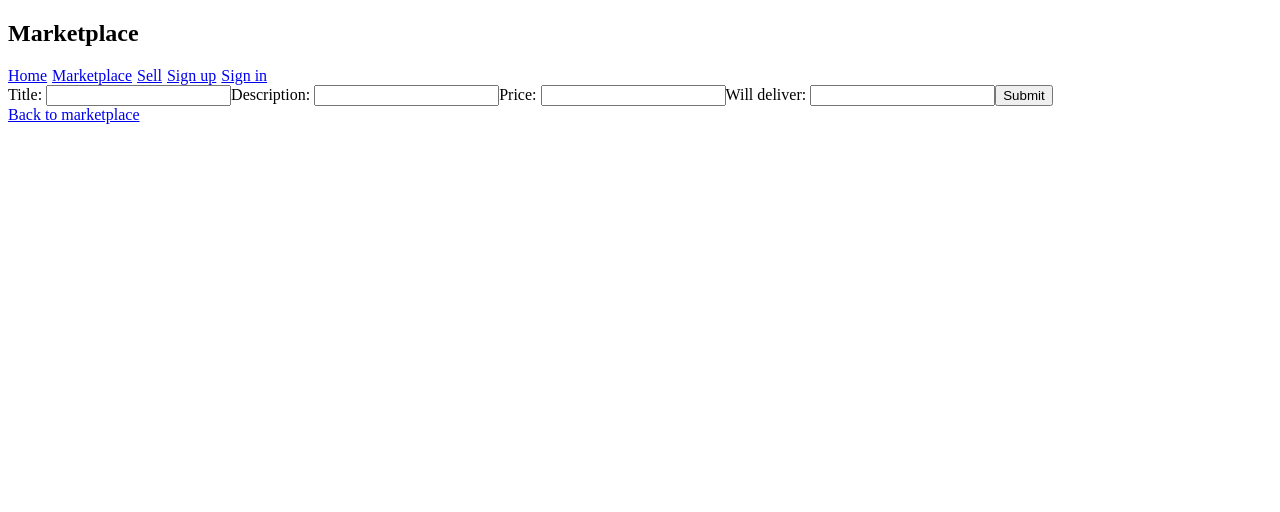
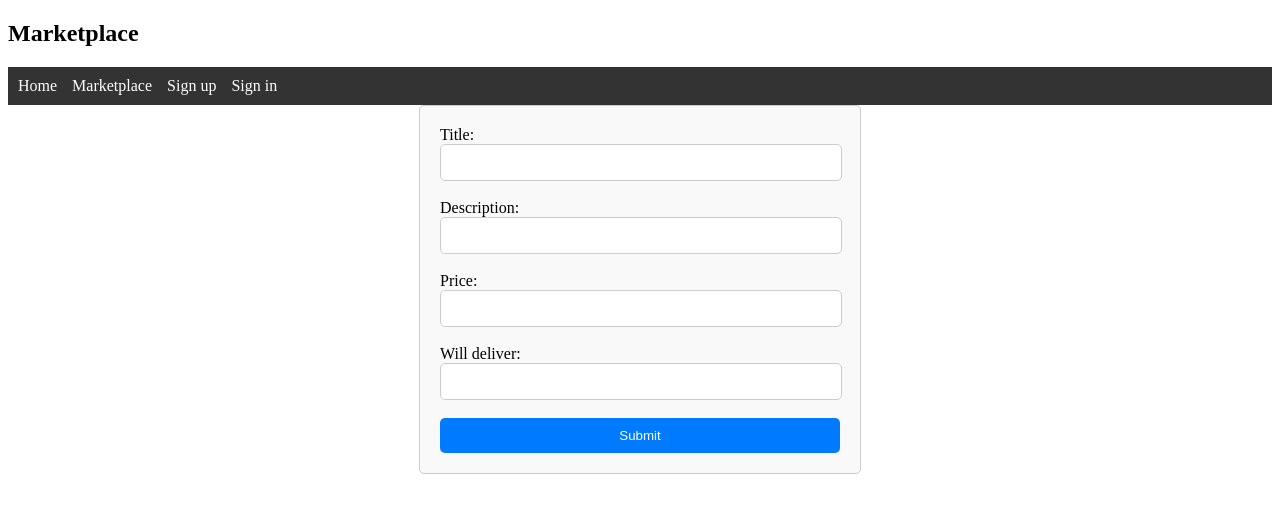
Before and after one commit to JT4848/strangers-things, a React (Vite) app in the folder strangersthings/: page /user/post in a window 1280 px wide. Shown: the top 512 px of the page. Built offline with nearby package versions, Linux system fonts and the light colour scheme.

Commit message:
fixed some bugs added css

```diff
--- a/strangersthings/src/App.css
+++ b/strangersthings/src/App.css
@@ -20,3 +20,97 @@
 .myLinks{
   margin-right: 5px;
 }
+
+nav {
+  background-color: #333;
+  padding: 10px 0;
+}
+
+nav a {
+  color: white;
+  text-decoration: none;
+  margin: 0 10px;
+}
+
+.posts-container {
+  display: flex;
+  flex-wrap: wrap;
+  justify-content: space-between;
+  margin: 20px;
+}
+
+.post-card {
+  width: calc(30% - 20px);
+  background-color: #f5f5f5;
+  border: 1px solid #ddd;
+  padding: 10px;
+  margin-bottom: 20px;
+  border-radius: 5px;
+  box-shadow: 0 2px 4px rgba(0, 0, 0, 0.1);
+  transition: transform 0.2s ease-in-out;
+}
+
+.post-card:hover {
+  transform: scale(1.02);
+}
+
+.user-post-form {
+  max-width: 400px;
+  margin: 0 auto;
+  padding: 20px;
+  border: 1px solid #ccc;
+  border-radius: 5px;
+  background-color: #f9f9f9;
+}
+
+.user-post-form label {
+  display: block;
+  margin-bottom: 8px;
+}
+
+.user-post-form input {
+  width: 95%;
+  padding: 10px;
+  margin-bottom: 10px;
+  border: 1px solid #ccc;
+  border-radius: 5px;
+}
+
+
+.user-post-form input[type="text"],
+.user-post-form input[type="number"],
+.user-post-form input[type="text"] {
+  width: 100%;
+  padding: 10px;
+  margin-bottom: 10px;
+  border: 1px solid #ccc;
+  border-radius: 5px;
+}
+
+.user-post-form button {
+  display: block;
+  width: 100%;
+  padding: 10px;
+  background-color: #007BFF;
+  color: #fff;
+  border: none;
+  border-radius: 5px;
+  cursor: pointer;
+  transition: background-color 0.3s;
+}
+
+.user-post-form button:hover {
+  background-color: #0056b3;
+}
+
+.user-post-form a {
+  display: block;
+  text-align: center;
+  margin-top: 10px;
+  color: #007BFF;
+  text-decoration: none;
+}
+
+h1{
+  text-align: center;
+}
--- a/strangersthings/src/App.jsx
+++ b/strangersthings/src/App.jsx
@@ -7,27 +7,38 @@ import SinglePost from './components/SinglePost'
 import RegisterUser from './components/RegisterUser'
 import SignInUser from './components/SignInUser'
 import UserPosts from './components/UserPosts'
-
+import LogoutButton from './components/LogoutButton';
 
 const App = () => {
   const [selectedPost, setSelectedPost] = useState(null);
   const [mytoken, setMyToken] = useState(null);
 
   const handleDetailsClick = (post) => {
-    console.log(post);
     setSelectedPost(post);
   }
 
-console.log(`app.jsx token ${mytoken}`)
+  const handleLogout = () => {
+    setMyToken(null);
+  }
+
   return (
     <>
     <h2 className='myLinks'>Marketplace</h2>
     <nav>
       <Link to='/' className='myLinks'>Home</Link>
       <Link to='/posts' className='myLinks'>Marketplace</Link>
-      <Link to='/user/post' className='myLinks'>Sell</Link>
-      <Link to='/users/register' className='myLinks'>Sign up</Link>
-      <Link to='/users/login' className='myLinks'>Sign in</Link>
+      {mytoken ? (
+        <>
+        <Link to='/user/post' className='myLinks'>Sell</Link>
+        <LogoutButton handleLogout={handleLogout} />
+        </>
+      ) : null}
+      {mytoken ? null : (
+        <>
+          <Link to='/users/register' className='myLinks'>Sign up</Link>
+          <Link to='/users/login' className='myLinks'>Sign in</Link>
+        </>
+      )}
     </nav>
     <Routes>
       <Route path='/' element={<Homepage />}/>
--- a/strangersthings/src/components/AllPosts.jsx
+++ b/strangersthings/src/components/AllPosts.jsx
@@ -20,20 +20,23 @@ const AllPosts = ({ handleDetailsClick }) => {
 
   return(
     <>
+    <div className="posts-container">
       {
         forSalePosts.map((forSale) => {
           return(
+            <div className="post-card" key={forSale._id}>
             <section key={forSale._id}>
               <h2>{forSale.title}</h2>
               <h6>{forSale.description}</h6>
               <h6>Price: {forSale.price}</h6>
               <h2>{forSale.willDeliver}</h2>
-              {/* <button onClick={() => handleDetailsClick(forSale._id)}>Details</button> */}
               <Link onClick={() => handleDetailsClick(forSale)} to ={`/details/${forSale._id}`}>Details</Link>
             </section>
+            </div>
           )
         })
       }
+      </div>
     </>
   )
 }
--- /dev/null
+++ b/strangersthings/src/components/LogoutButton.jsx
@@ -0,0 +1,13 @@
+
+
+
+const LogoutButton = ({ handleLogout }) => {
+  return (
+    <button className='myLinks' onClick={handleLogout}>
+      Logout
+    </button>
+  );
+}
+
+
+export default LogoutButton;
--- a/strangersthings/src/components/RegisterUser.jsx
+++ b/strangersthings/src/components/RegisterUser.jsx
@@ -1,4 +1,4 @@
-import { Link } from "react-router-dom";
+import { Link, useNavigate } from "react-router-dom";
 import { useState } from "react";
 
 
@@ -7,6 +7,7 @@ import { useState } from "react";
 const RegisterUser = ({ setMyToken }) => {
   const [username, setUsername] = useState('');
   const [password, setPassword] = useState('');
+  const navigate = useNavigate();
 
   const cohortName = "2306-FSA-ET-WEB-FT-SF";
   const API_URL = `https://strangers-things.herokuapp.com/api/${cohortName}`;
@@ -28,31 +29,30 @@ const RegisterUser = ({ setMyToken }) => {
         })
       })
       const data = await response.json();
-      console.log(data)
       if(data.success){
         setUsername('');
         setPassword('')
         setMyToken(data.data.token)
+        navigate('/');
         alert(`user registered successfully ${data.data.message}`)
       }
       else{
-        console.log(`couldnt create new user :/`)
+        alert(`couldnt create new user :/`)
       }
     }
 
   return(
     <>
     <h1>Sign up</h1>
-      <form onSubmit={registerUser}>
+      <form onSubmit={registerUser} className="user-post-form">
         <label>
           Username: <input value={username} onChange={(e) => setUsername(e.target.value)}/>
         </label>
         <label>
-          Password: <input value={password} onChange={(e) => setPassword(e.target.value)}/>
+          Password: <input type="password" value={password} onChange={(e) => setPassword(e.target.value)}/>
         </label>
         <button>Submit</button>
       </form>
-      <Link to='/posts' className='signUpMarketplaceLink'>Back to marketplace</Link>
     </>
   )
 }
--- a/strangersthings/src/components/SignInUser.jsx
+++ b/strangersthings/src/components/SignInUser.jsx
@@ -1,8 +1,9 @@
 import { useState } from "react";
-import { Link } from "react-router-dom";
+import { Link, useNavigate } from "react-router-dom";
 
 
 const SignInUser = ({setMyToken}) => {
+  const navigate = useNavigate();
 
   const [username, setUsername] = useState('');
   const [password, setPassword] = useState('');
@@ -26,30 +27,28 @@ const SignInUser = ({setMyToken}) => {
         })
       })
       const data = await response.json();
-      console.log(data)
       if(data.success){
         setUsername('');
         setPassword('')
         setMyToken(data.data.token)
-        alert(`user signed in successfully ${data.data.message}`)
+        navigate('/');
       }
       else{
-        console.log(`couldnt sign in user :/`)
+        alert(`couldnt sign in user :/`)
       }
   }
   return(
     <>
     <h1>Sign in</h1>
-      <form onSubmit={signInUser}>
+      <form onSubmit={signInUser} className="user-post-form">
         <label>
           Username: <input value={username} onChange={e => setUsername(e.target.value)}/>
         </label>
         <label>
-          Password: <input value={password} onChange={e => setPassword(e.target.value)}/>
+          Password: <input type="password" value={password} onChange={e => setPassword(e.target.value)}/>
         </label>
         <button>Submit</button>
       </form>
-      <Link to='/posts' className='signInMarketplaceLink'>Back to marketplace</Link>
     </>
   )
 }
--- a/strangersthings/src/components/SinglePost.jsx
+++ b/strangersthings/src/components/SinglePost.jsx
@@ -1,14 +1,11 @@
-import { Link } from "react-router-dom";
+import { useEffect, useState } from 'react';
+import { Link } from 'react-router-dom';
 
-
-
-
-
-const SinglePost = ({selectedPost, mytoken}) => {
+const SinglePost = ({ selectedPost, mytoken }) => {
+  const [postOwner, setPostOwner] = useState(null);
 
   const cohortName = "2306-FSA-ET-WEB-FT-SF";
   const API_URL = `https://strangers-things.herokuapp.com/api/${cohortName}`;
-
 
   const deletePost = async (id) => {
     const response = await fetch(`${API_URL}/posts/${id}`, {
@@ -17,38 +14,53 @@ const SinglePost = ({selectedPost, mytoken}) => {
         'Content-Type': 'application/json',
         'Authorization': `Bearer ${mytoken}`
       }
-    })
+    });
     const data = await response.json();
-    if(data.success){
-      alert(`item successfully deleted`)
+    if (data.success) {
+      alert(`Item successfully deleted`);
+    } else {
+      alert(`Couldn't delete the post.`);
     }
-    else{
-      alert(`couldnt delete :/`)
-    }
-    return data;
-  }
+  };
 
-console.log(selectedPost)
-  return(
+  useEffect(() => {
+    const fetchPostOwner = async () => {
+      if (selectedPost) {
+        const response = await fetch(`${API_URL}/users/me`, {
+          headers: {
+            'Authorization': `Bearer ${mytoken}`
+          }
+        });
+        const data = await response.json();
+        if (data.data) {
+          setPostOwner(data.data.username);
+        }
+      }
+    };
+
+    fetchPostOwner();
+  }, [selectedPost, mytoken]);
+
+  return (
     <>
-      {
-        selectedPost && (
+      {selectedPost && (
         <section>
-          <h2>This posts details</h2>
+          <h2>This post's details</h2>
           <h4>{selectedPost.title}</h4>
           <h4>{selectedPost.description}</h4>
           <h4>Price: {selectedPost.price}</h4>
           <h4>{selectedPost.willDeliver}</h4>
           <h4>Post id: {selectedPost._id}</h4>
-          <Link to='/posts' className='singlePostMarketplaceLink'>Back to marketplace</Link>
-          <button onClick={() => deletePost(selectedPost._id)}>DELETE</button>
+          <Link to='/posts' className='singlePostMarketplaceLink'>
+            Back to marketplace
+          </Link>
+          {postOwner === selectedPost.author.username && (
+            <button onClick={() => deletePost(selectedPost._id)}>DELETE</button>
+          )}
         </section>
-        )
-      }
+      )}
     </>
-  )
-}
-
-
+  );
+};
 
 export default SinglePost;
--- a/strangersthings/src/components/UserPosts.jsx
+++ b/strangersthings/src/components/UserPosts.jsx
@@ -1,5 +1,5 @@
 import { useState } from "react";
-import { Link } from "react-router-dom";
+import { Link, useNavigate } from "react-router-dom";
 
 
 
@@ -10,11 +10,14 @@ const UserPosts = ({ mytoken }) => {
   const [description, setDescription] = useState('');
   const [price, setPrice] = useState('');
   const [willDeliver, setWillDeliver] = useState('');
+  const navigate = useNavigate();
 
   const cohortName = "2306-FSA-ET-WEB-FT-SF";
   const API_URL = `https://strangers-things.herokuapp.com/api/${cohortName}`;
 
-
+  if(!mytoken){
+    navigate('/')
+  }
 
   const userPosts = async (e) => {
     console.log(mytoken)
@@ -35,22 +38,21 @@ const UserPosts = ({ mytoken }) => {
       })
     })
     const data = await repsonse.json();
-    console.log(data)
     if(data.success){
       setTitle('')
       setDescription('');
       setPrice('');
       setWillDeliver('');
       alert(`${title} was successfully created :)`)
+      navigate("/posts");
     }
     else{
       alert(`Could not post item`)
     }
   }
-  console.log(`userposts token ${mytoken}`)
   return(
     <>
-      <form onSubmit={userPosts}>
+      <form onSubmit={userPosts} className="user-post-form">
         <label>
           Title: <input value={title} onChange={e => setTitle(e.target.value)}/>
         </label>
@@ -65,7 +67,6 @@ const UserPosts = ({ mytoken }) => {
         </label>
         <button>Submit</button>
       </form>
-      <Link to='/posts' className='userPostMarketplaceLink'>Back to marketplace</Link>
     </>
   )
 }
```
